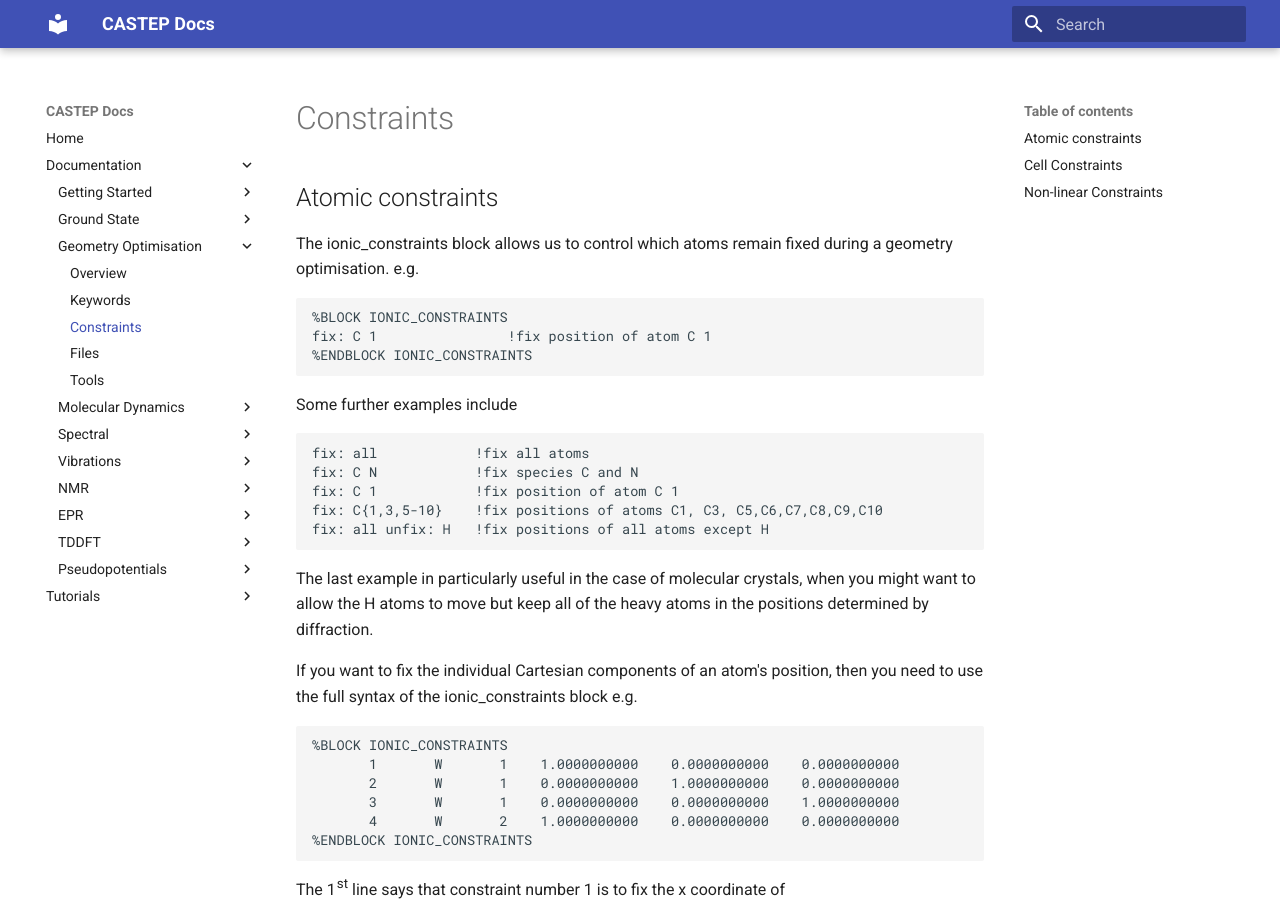
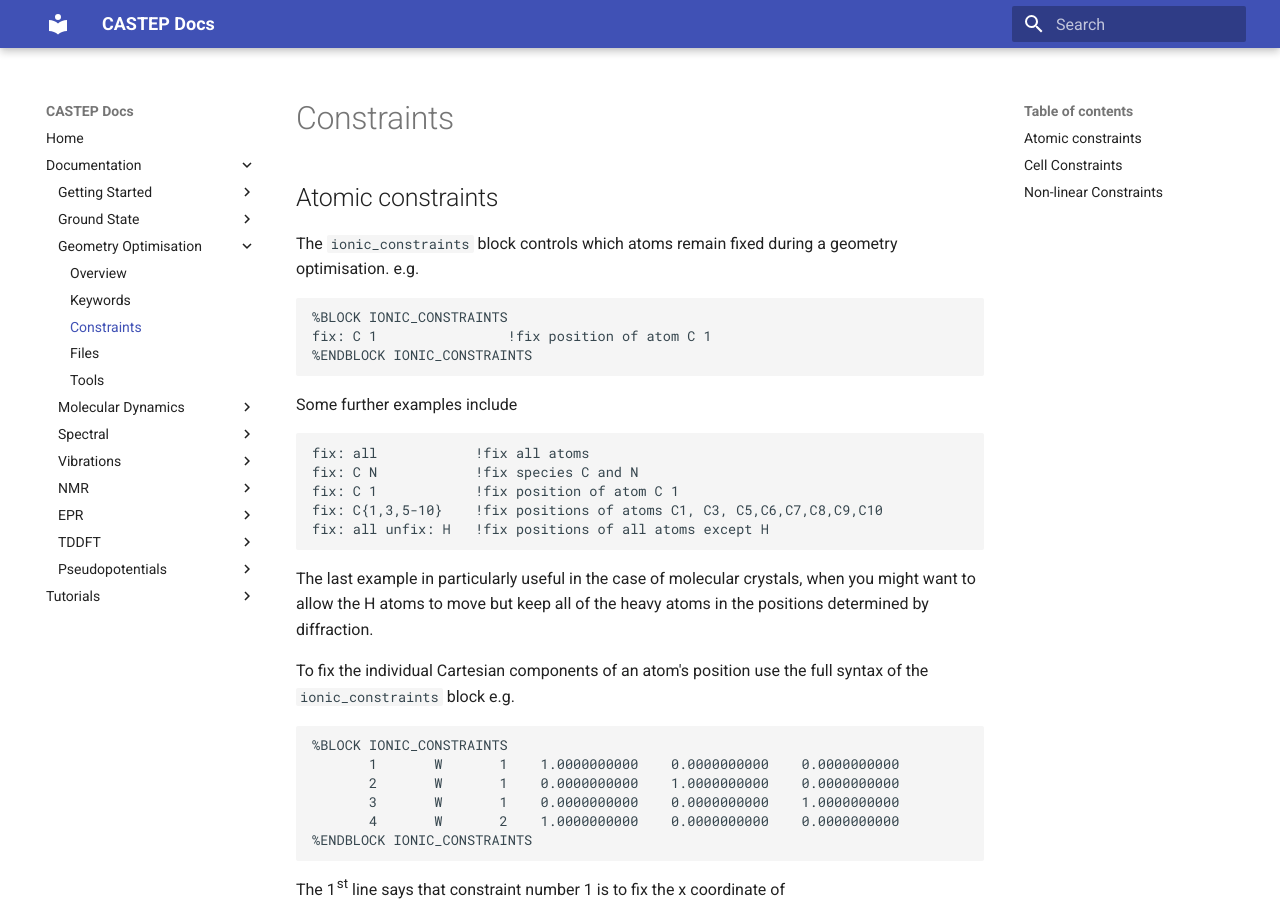
Before and after one commit to castep-docs/castep-docs, an MkDocs documentation site: the page built from docs/documentation/Geometry_Optimisation/constraints.md, in a window 1280 px wide and 900 px high. Built offline with MkDocs 1.6.1 and Material for MkDocs 9.7.7, drawn with Linux system fonts in a browser that asks for light colours; formulas are drawn with MathJax 3.

Commit message:
Small changes to constraints

````diff
--- a/docs/documentation/Geometry_Optimisation/constraints.md
+++ b/docs/documentation/Geometry_Optimisation/constraints.md
@@ -1,6 +1,6 @@
 ## Atomic constraints
 
-The ionic_constraints block allows us to control which atoms remain
+The `ionic_constraints` block controls which atoms remain
 fixed during a geometry optimisation. e.g.
 
 ```
@@ -22,9 +22,8 @@ The last example in particularly useful in the case of molecular
  all of the heavy atoms in the positions determined by diffraction.
 
 
-If you want to fix the individual Cartesian components of an atom's
-position, then you need to use the full syntax of the
-ionic_constraints block e.g.
+To fix the individual Cartesian components of an atom's
+position use the full syntax of the `ionic_constraints` block e.g.
 ```
 %BLOCK IONIC_CONSTRAINTS
        1       W       1    1.0000000000    0.0000000000    0.0000000000
````
